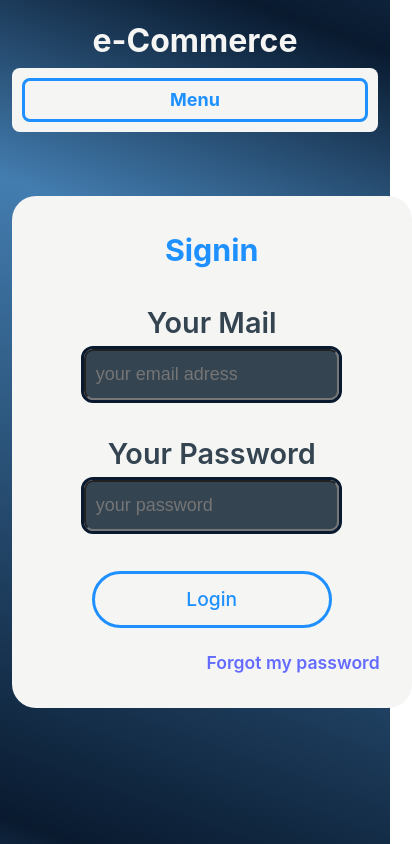
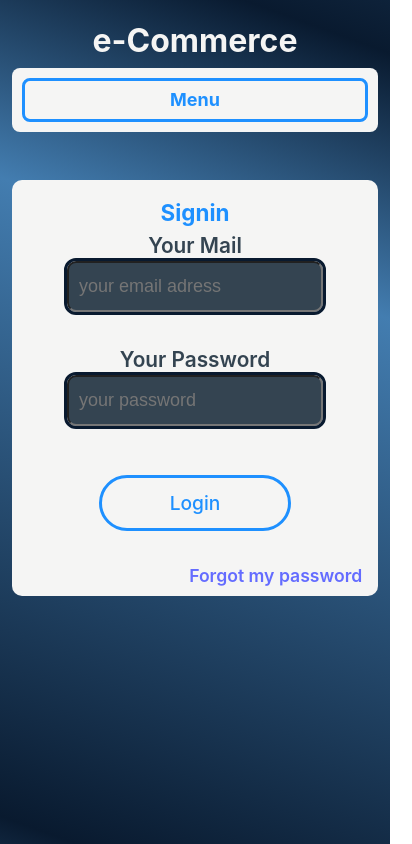
Before and after one commit to celik-arda/e-commerce, a React (Vite) app: page /signin in a window 390 px wide. Shown: the top 844 px of the page, 412 px wide, since content can reach past the window. Built offline with nearby package versions, Linux system fonts and the light colour scheme; no server answers.

Commit message:
feat (signIn/): complete mobile-responsive form
change font-sizes and other scss codes, complete design for smartphone screens

```diff
--- a/src/components/authComponents/signIn/SignIn.module.css
+++ b/src/components/authComponents/signIn/SignIn.module.css
@@ -2,8 +2,8 @@
   max-width: 90%;
   margin-bottom: 2rem;
   outline: 3px solid #091A2F !important;
-  -webkit-transition: outline 300ms ease-out;
-  transition: outline 300ms ease-out;
+  -webkit-transition: outline 100ms ease-out;
+  transition: outline 100ms ease-out;
 }
 .login_form_container .form_area input:focus {
   outline: 6px solid #1E90FF !important;
@@ -25,11 +25,20 @@
     height: 28rem;
   }
 }
-@media screen and (min-width: 500px) and (max-width: 850px) {
+@media screen and (min-width: 501px) and (max-width: 850px) {
   .login_form_container {
     margin: 5rem auto 2rem auto;
     width: 30rem;
     height: 38rem;
+  }
+}
+@media screen and (min-width: 350px) and (max-width: 500px) {
+  .login_form_container {
+    width: 100%;
+    height: 26rem;
+    margin: 3rem auto 2rem auto;
+    padding: 1rem;
+    border-radius: 1em;
   }
 }
 .login_form_container .form_area {
@@ -41,7 +50,7 @@
   grid-template-rows: 6fr 4fr 6fr 4fr 6fr 6fr 2fr;
   justify-items: center;
 }
-@media screen and (min-width: 500px) and (max-width: 850px) {
+@media screen and (min-width: 501px) and (max-width: 850px) {
   .login_form_container .form_area {
     grid-template-rows: 6fr 3fr 6fr 3fr 6fr 6fr 2fr;
   }
@@ -51,9 +60,14 @@
   font-size: 1.9rem;
   color: #1E90FF;
 }
-@media screen and (min-width: 500px) and (max-width: 850px) {
+@media screen and (min-width: 501px) and (max-width: 850px) {
   .login_form_container .form_area h2 {
     font-size: 2.4rem;
+  }
+}
+@media screen and (min-width: 350px) and (max-width: 500px) {
+  .login_form_container .form_area h2 {
+    font-size: 1.4rem;
   }
 }
 .login_form_container .form_area label {
@@ -65,10 +79,20 @@
     font-size: 1.6rem;
   }
 }
-@media screen and (min-width: 500px) and (max-width: 850px) {
+@media screen and (min-width: 350px) and (max-width: 500px) {
+  .login_form_container .form_area label {
+    font-size: 1.3rem;
+  }
+}
+@media screen and (min-width: 501px) and (max-width: 850px) {
   .login_form_container .form_area input {
     font-size: 1.5rem !important;
     width: 90%;
+  }
+}
+@media screen and (min-width: 350px) and (max-width: 500px) {
+  .login_form_container .form_area input#login_password, .login_form_container .form_area input#login_name {
+    padding: 0rem 0.3rem !important;
   }
 }
 .login_form_container .form_area .login_name_input {
@@ -81,9 +105,15 @@
   width: 15rem;
   margin: 0.5rem auto;
 }
-@media screen and (min-width: 500px) and (max-width: 850px) {
+@media screen and (min-width: 501px) and (max-width: 850px) {
   .login_form_container .form_area button {
     width: 13.5rem;
+    margin: 1.1rem auto;
+  }
+}
+@media screen and (min-width: 350px) and (max-width: 500px) {
+  .login_form_container .form_area button {
+    width: 12rem;
     margin: 1.1rem auto;
   }
 }
@@ -93,7 +123,7 @@
   font-weight: 600;
   justify-self: end;
 }
-@media screen and (min-width: 500px) and (max-width: 850px) {
+@media screen and (min-width: 501px) and (max-width: 850px) {
   .login_form_container .form_area a {
     font-size: 1.3rem;
   }
--- a/src/components/authComponents/signIn/SignIn.module.scss
+++ b/src/components/authComponents/signIn/SignIn.module.scss
@@ -21,6 +21,14 @@
         height: 38rem;
     }
 
+    @include respond-to("smartphone") {
+        width: 100%;
+        height: 26rem;
+        margin: 3rem auto 2rem auto;
+        padding: 1rem;
+        border-radius: 1em;
+    }
+
     .form_area {
         width: 100%;
         height: 100%;
@@ -42,6 +50,10 @@
             @include respond-to("tablet_device") {
                 font-size: 2.4rem;
             }
+
+            @include respond-to("smartphone"){
+            font-size: 1.4rem;
+            }
         }
 
         label {
@@ -50,6 +62,10 @@
 
             @include respond-to("small_laptop") {
                 font-size: 1.6rem;
+            }
+
+            @include respond-to("smartphone") {
+                font-size: 1.3rem;
             }
         }
 
@@ -60,6 +76,13 @@
             @include respond-to("tablet_device") {
                 font-size: 1.5rem!important;
                 width: 90%;
+            }
+
+            &#login_password,
+            &#login_name {
+                @include respond-to("smartphone") {
+                    padding: 0rem 0.3rem!important;
+                }
             }
 
         }
@@ -80,6 +103,11 @@
                 width: 13.5rem;
                 margin: 1.1rem auto;
             }
+
+            @include respond-to("smartphone") {
+                width: 12rem;
+                margin: 1.1rem auto;
+            }
         }
 
         a {
--- a/src/components/authComponents/signIn/SignIn.tsx
+++ b/src/components/authComponents/signIn/SignIn.tsx
@@ -2,10 +2,8 @@
 import { useState, useEffect, useContext } from 'react';
 import style from './SignIn.module.css';
 import MyAllContext from '../../../contextProviders/MyContextProvider.tsx';
-import { Navigate, NavLink, Routes, Route } from 'react-router-dom';
+import { Navigate, NavLink } from 'react-router-dom';
 
-// Components
-import ForgotPassword from '../forgotPassword/ForgotPassword.tsx';
 
 // Firebase Auth and SignIn Hook Import //
 import { auth } from '../../../../firebase.tsx';
@@ -26,7 +24,7 @@ const SignIn = () => {
         return <div>Context undefined </div>
     }
 
-    const {auth, user} = contextVariables;
+    const {auth} = contextVariables;
 
     const handleLoginForm = async (e: any) => {
 
@@ -35,7 +33,6 @@ const SignIn = () => {
         await signInWithEmailAndPassword(auth, email, password)
         .then(credentials => {
 
-            const loginResponse = credentials.user;
             setRedirect(true);
         })
         .catch(() => {
@@ -51,14 +48,14 @@ const SignIn = () => {
     }
     else {
         return (
-            <div className={style.login_form_container}>
+            <div className={style.login_form_container} id="signin_form_page">
                 <form className={style.form_area}>
 
                     <h2>Signin</h2>
 
-                    <label htmlFor="login_name_input">Your Mail</label>
+                    <label htmlFor="login_name">Your Mail</label>
                     <input
-                    id="login_name_input"
+                    id="login_name"
                     className={style.login_name_input}
                     value={email}
                     onChange={e => setEmail(e.target.value)}
@@ -66,9 +63,9 @@ const SignIn = () => {
                     placeholder='your email adress'
                     />
 
-                    <label htmlFor='login_password_input'>Your Password</label>
+                    <label htmlFor='login_password'>Your Password</label>
                     <input
-                    id="login_password_input"
+                    id="login_password"
                     className={style.login_password_input}
                     value={password}
                     onChange={e => setPassword(e.target.value)}
@@ -77,6 +74,7 @@ const SignIn = () => {
                     />
 
                     <button
+                    id="signin_page_button"
                     type='submit'
                     onClick={handleLoginForm}>
                         Login
```
